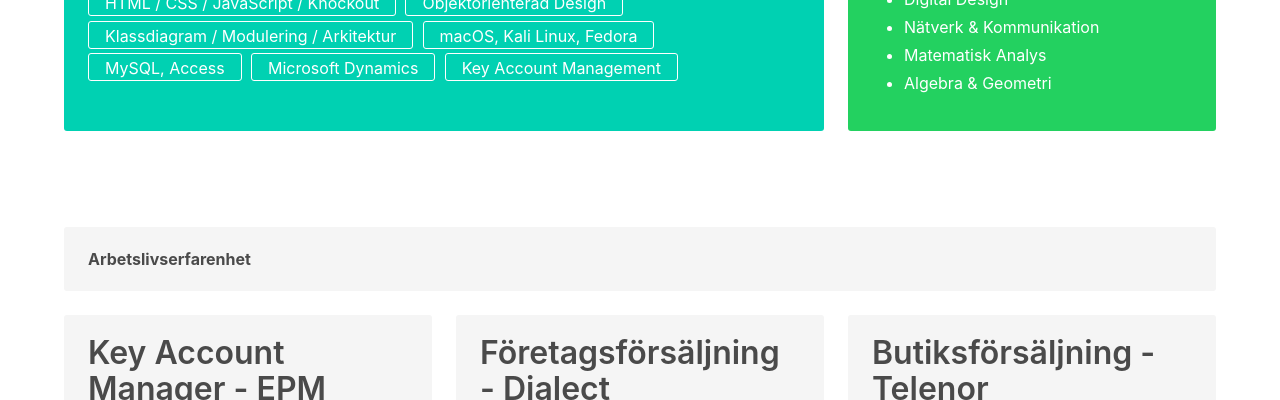
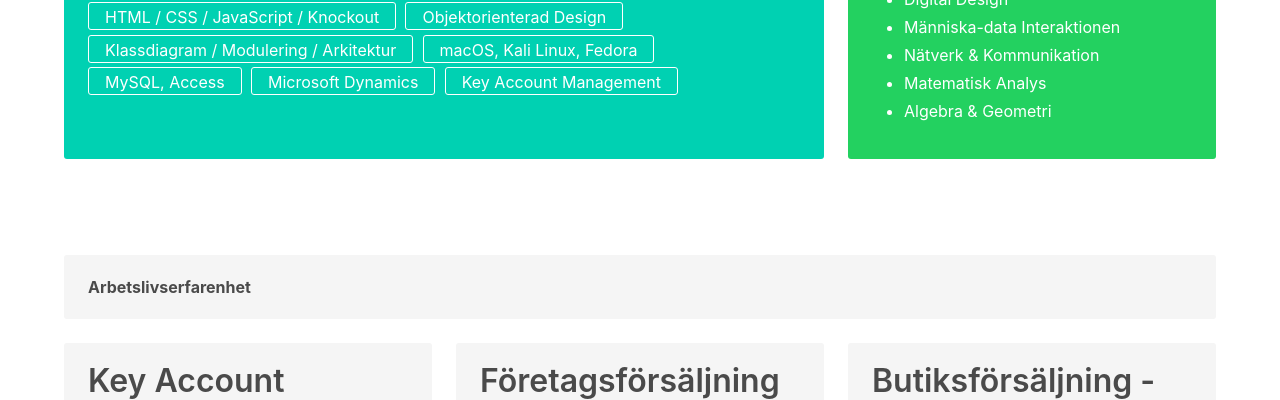
Before and after one commit to seph314/cv, a plain HTML site: page index.html in a window 1280 px wide. Shown: the part 700-1100 px from the top of the page. Drawn offline with Linux system fonts and the light colour scheme.

Commit message:
Update index.html

```diff
--- a/index.html
+++ b/index.html
@@ -82,6 +82,7 @@
                 <li>Ingenjörsmetodik</li>
                 <li>Etisk Hacking</li>
                 <li>Digital Design</li>
+                <li>Människa-data Interaktionen</li>
                 <li>Nätverk & Kommunikation</li>
                 <li>Matematisk Analys</li>
                 <li>Algebra & Geometri</li>
```
